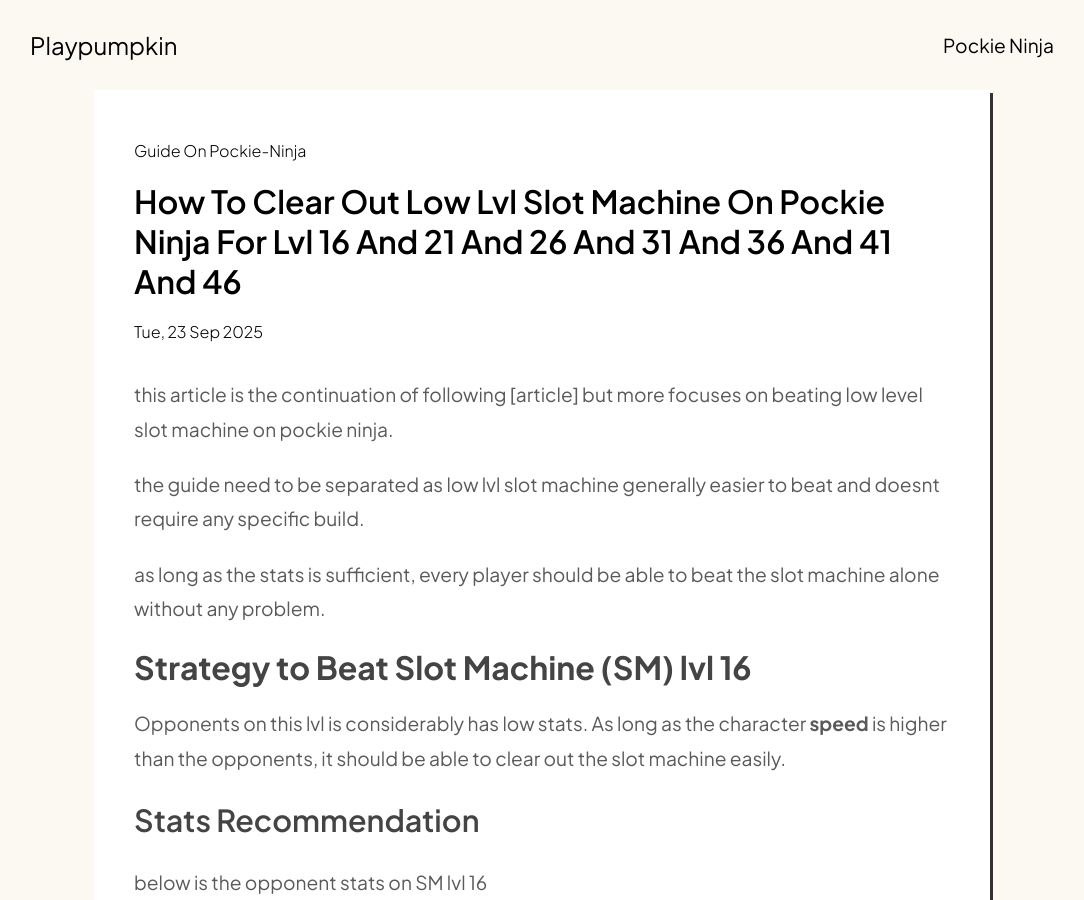
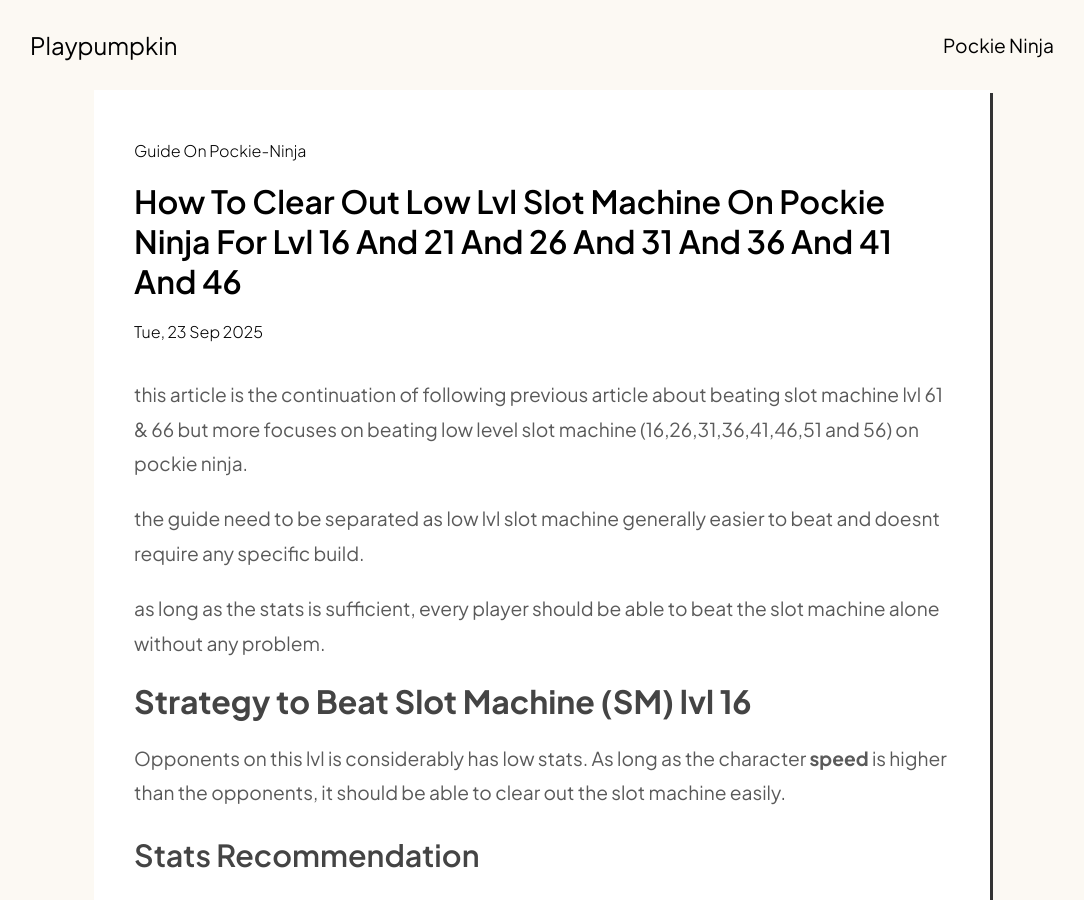
Before and after one commit to deganandapriyambada/playpumpkin.com, a Jekyll site: the page built from _posts/pockieninja/2025-09-23-How-to-Clear-Out-Low-Lvl-Slot-Machine-on-Pockie-ninja-for-lvl-16-and-21-and-26-and-31-and-36-and-41-and-46.md, in a window 1280 px wide and 900 px high. Shown: the whole window, without its empty margins (98-1182 px from the left). Built offline with Jekyll 4.4.1, drawn with Linux system fonts in a browser that asks for light colours.

Commit message:
fuix typo 3

```diff
--- a/_posts/pockieninja/2025-09-23-How-to-Clear-Out-Low-Lvl-Slot-Machine-on-Pockie-ninja-for-lvl-16-and-21-and-26-and-31-and-36-and-41-and-46.md
+++ b/_posts/pockieninja/2025-09-23-How-to-Clear-Out-Low-Lvl-Slot-Machine-on-Pockie-ninja-for-lvl-16-and-21-and-26-and-31-and-36-and-41-and-46.md
@@ -5,7 +5,7 @@
 type: guide
 ---
 
-this article is the continuation of following [article] but more focuses on beating low level slot machine on pockie ninja.
+this article is the continuation of following previous article about beating slot machine lvl 61 & 66 but more focuses on beating low level slot machine (16,26,31,36,41,46,51 and 56) on pockie ninja.
 
 the guide need to be separated as low lvl slot machine generally easier to beat and doesnt require any specific build.
 
```
